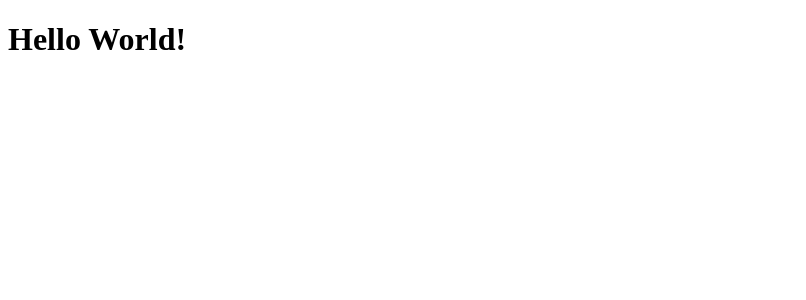
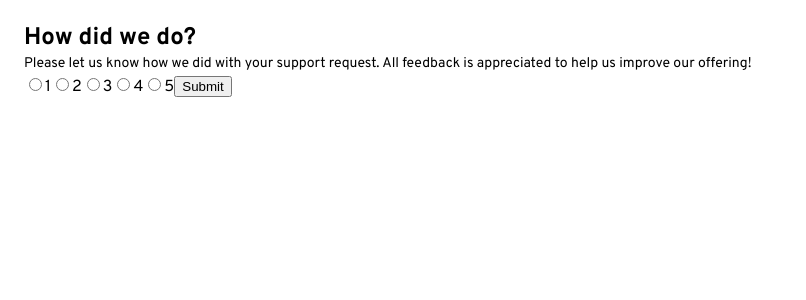
Before and after one commit to norman02/fm-interactive-rating, a React (Create React App) app: page / in a window 1280 px wide. Shown: the top 300 px of the page, without its empty margins (0-806 px from the left). Built offline with nearby package versions, Linux system fonts and the light colour scheme.

Commit message:
define typography

```diff
--- a/src/App.js
+++ b/src/App.js
@@ -2,7 +2,28 @@
 
 class App extends React.Component {
   render() {
-    return <h1>Hello World!</h1>;
+    return (
+      <div>
+        <h1>How did we do?</h1>
+        <p>
+          Please let us know how we did with your support request. All feedback
+          is appreciated to help us improve our offering!
+        </p>
+        <form>
+          <input type="radio" id="1" name="rating" value="1"></input>
+          <label for="1">1</label>
+          <input type="radio" id="2" name="rating" value="2"></input>
+          <label for="1">2</label>
+          <input type="radio" id="3" name="rating" value="3"></input>
+          <label for="1">3</label>
+          <input type="radio" id="4" name="rating" value="4"></input>
+          <label for="1">4</label>
+          <input type="radio" id="5" name="rating" value="5"></input>
+          <label for="1">5</label>
+          <input type="submit" value="Submit" />
+        </form>
+      </div>
+    );
   }
 }
 
--- /dev/null
+++ b/src/css/main.css
@@ -0,0 +1,75 @@
+/* http://meyerweb.com/eric/tools/css/reset/
+   v2.0 | 20110126
+   License: none (public domain)
+*/
+@import url("https://fonts.googleapis.com/css2?family=Overpass:wght@400;700&display=swap");
+html, body, div, span, applet, object, iframe,
+h1, h2, h3, h4, h5, h6, p, blockquote, pre,
+a, abbr, acronym, address, big, cite, code,
+del, dfn, em, img, ins, kbd, q, s, samp,
+small, strike, strong, sub, sup, tt, var,
+b, u, i, center,
+dl, dt, dd, ol, ul, li,
+fieldset, form, label, legend,
+table, caption, tbody, tfoot, thead, tr, th, td,
+article, aside, canvas, details, embed,
+figure, figcaption, footer, header, hgroup,
+menu, nav, output, ruby, section, summary,
+time, mark, audio, video {
+  margin: 0;
+  padding: 0;
+  border: 0;
+  font-size: 100%;
+  font: inherit;
+  vertical-align: baseline;
+}
+
+/* HTML5 display-role reset for older browsers */
+article, aside, details, figcaption, figure,
+footer, header, hgroup, menu, nav, section {
+  display: block;
+}
+
+body {
+  line-height: 1;
+}
+
+ol, ul {
+  list-style: none;
+}
+
+blockquote, q {
+  quotes: none;
+}
+
+blockquote:before, blockquote:after,
+q:before, q:after {
+  content: '';
+  content: none;
+}
+
+table {
+  border-collapse: collapse;
+  border-spacing: 0;
+}
+
+body {
+  font-family: 'Overpass', sans-serif;
+}
+
+h1 {
+  font-size: 1.5rem;
+  font-weight: 700;
+  line-height: 1.8125rem;
+}
+
+p {
+  font-size: 0.875rem;
+  font-weight: 400;
+  line-height: 1.375rem;
+}
+
+body {
+  padding: 24px;
+}
+/*# sourceMappingURL=main.css.map */
--- a/src/index.js
+++ b/src/index.js
@@ -1,6 +1,7 @@
 import React from 'react';
 import ReactDOM from 'react-dom/client';
 import App from './App';
+import "./css/main.css"
 
 const root = ReactDOM.createRoot(document.getElementById('root'));
 root.render(
--- /dev/null
+++ b/src/scss/abstracts/_functions.scss
@@ -0,0 +1,3 @@
+@function rem($pixel) {
+    @return ($pixel/16 * 1rem);
+}
--- /dev/null
+++ b/src/scss/base/_reset.scss
@@ -0,0 +1,48 @@
+/* http://meyerweb.com/eric/tools/css/reset/
+   v2.0 | 20110126
+   License: none (public domain)
+*/
+
+html, body, div, span, applet, object, iframe,
+h1, h2, h3, h4, h5, h6, p, blockquote, pre,
+a, abbr, acronym, address, big, cite, code,
+del, dfn, em, img, ins, kbd, q, s, samp,
+small, strike, strong, sub, sup, tt, var,
+b, u, i, center,
+dl, dt, dd, ol, ul, li,
+fieldset, form, label, legend,
+table, caption, tbody, tfoot, thead, tr, th, td,
+article, aside, canvas, details, embed,
+figure, figcaption, footer, header, hgroup,
+menu, nav, output, ruby, section, summary,
+time, mark, audio, video {
+	margin: 0;
+	padding: 0;
+	border: 0;
+	font-size: 100%;
+	font: inherit;
+	vertical-align: baseline;
+}
+/* HTML5 display-role reset for older browsers */
+article, aside, details, figcaption, figure,
+footer, header, hgroup, menu, nav, section {
+	display: block;
+}
+body {
+	line-height: 1;
+}
+ol, ul {
+	list-style: none;
+}
+blockquote, q {
+	quotes: none;
+}
+blockquote:before, blockquote:after,
+q:before, q:after {
+	content: '';
+	content: none;
+}
+table {
+	border-collapse: collapse;
+	border-spacing: 0;
+}
--- /dev/null
+++ b/src/scss/base/_typography.scss
@@ -0,0 +1,17 @@
+@import url('https://fonts.googleapis.com/css2?family=Overpass:wght@400;700&display=swap');
+
+body {
+    font-family: 'Overpass', sans-serif;
+}
+
+h1 {
+    font-size: rem(24);
+    font-weight: 700;
+    line-height: rem(29);
+}
+
+p {
+    font-size: rem(14);
+    font-weight: 400;
+    line-height: rem(22);
+}
--- /dev/null
+++ b/src/scss/main.scss
@@ -0,0 +1,8 @@
+@import "abstracts/functions";
+
+@import "base/reset";
+@import "base/typography";
+
+body {
+    padding: 24px;
+}
```
Also changed, not shown: 1 other file (tests, documents, lock files or other folders).
